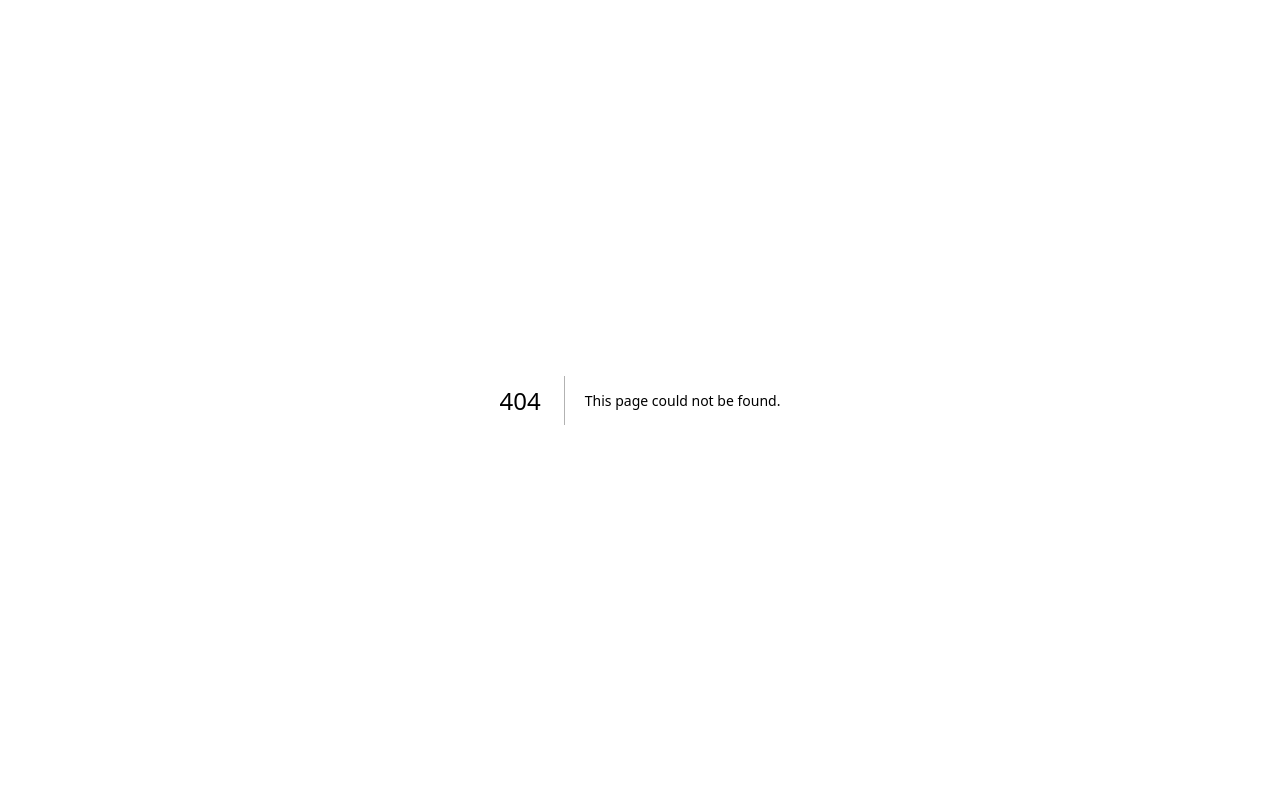
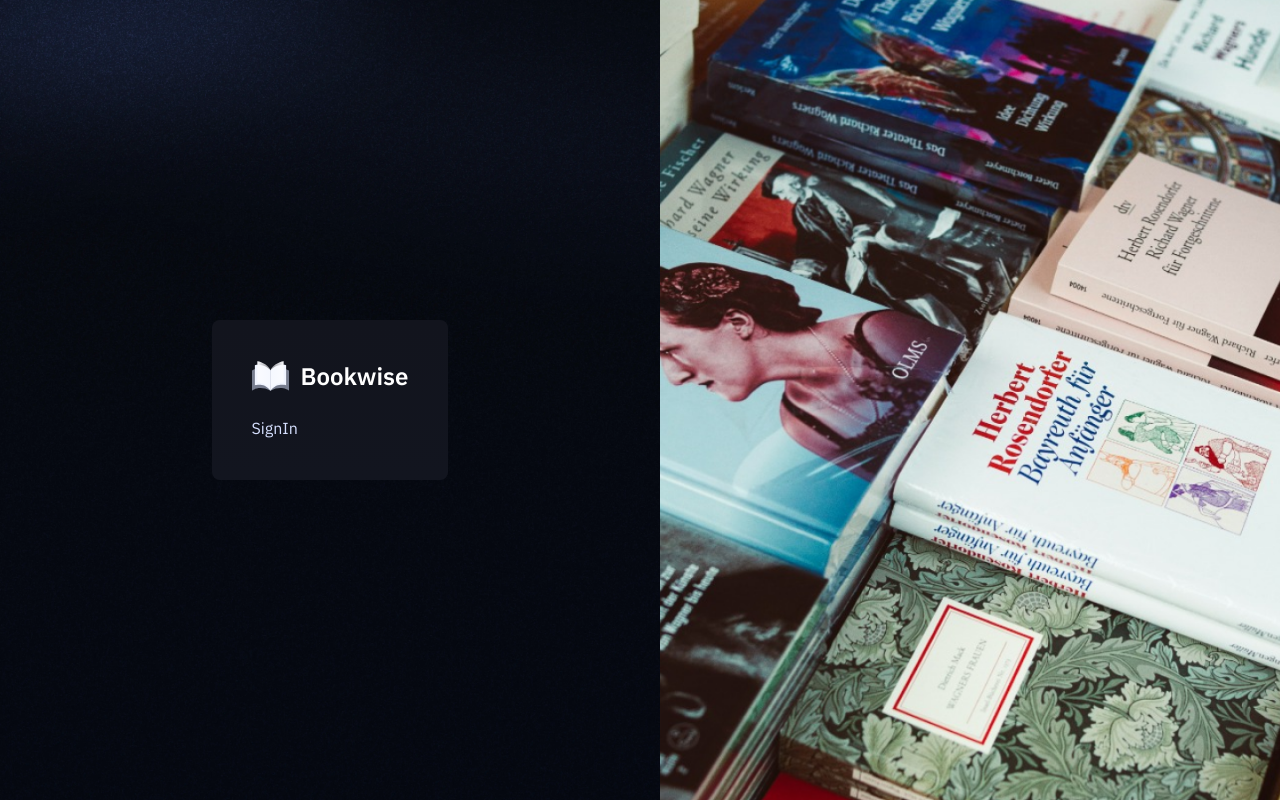
Before and after one commit to Hashirkamilbaig/Library-Management, a Next.js app: page /sign-in in a window 1280 px wide. Before the commit this address had no page. Built offline with nearby package versions, Linux system fonts and the light colour scheme.

Commit message:
Auth layout is completed now on to sign-in and sign-up pages

```diff
--- /dev/null
+++ b/app/(auth)/layout.tsx
@@ -0,0 +1,27 @@
+import Image from 'next/image'
+import React, { ReactNode } from 'react'
+
+const layout = ({children}: {children : ReactNode}) => {
+  return (
+    <main className='auth-container'>
+      <section className='auth-form'>
+        <div className='auth-box'>
+          <div className='flex flex-row gap-3'>
+          <Image src="/icons/logo.svg" alt='logo' width={37} height={37}/>
+          <h1 className='text-2xl font-semibold text-white'>Bookwise</h1>
+          </div>
+
+          <div>
+            {children}
+          </div>
+        </div>
+      </section>
+
+      <section className='auth-illustration'>
+        <Image src="/images/auth-illustration.png" alt='auth illustration' height={1000} width={1000} className='size-full object-cover' />
+      </section>
+    </main>
+  )
+}
+
+export default layout
--- /dev/null
+++ b/app/(auth)/sign-in/page.tsx
@@ -0,0 +1,9 @@
+import React from 'react'
+
+const SignUp = () => {
+  return (
+    <div>SignIn</div>
+  )
+}
+
+export default SignUp
--- /dev/null
+++ b/app/(auth)/sign-up/page.tsx
@@ -0,0 +1,9 @@
+import React from 'react'
+
+const SignUp = () => {
+  return (
+    <div>SignUp</div>
+  )
+}
+
+export default SignUp
```
